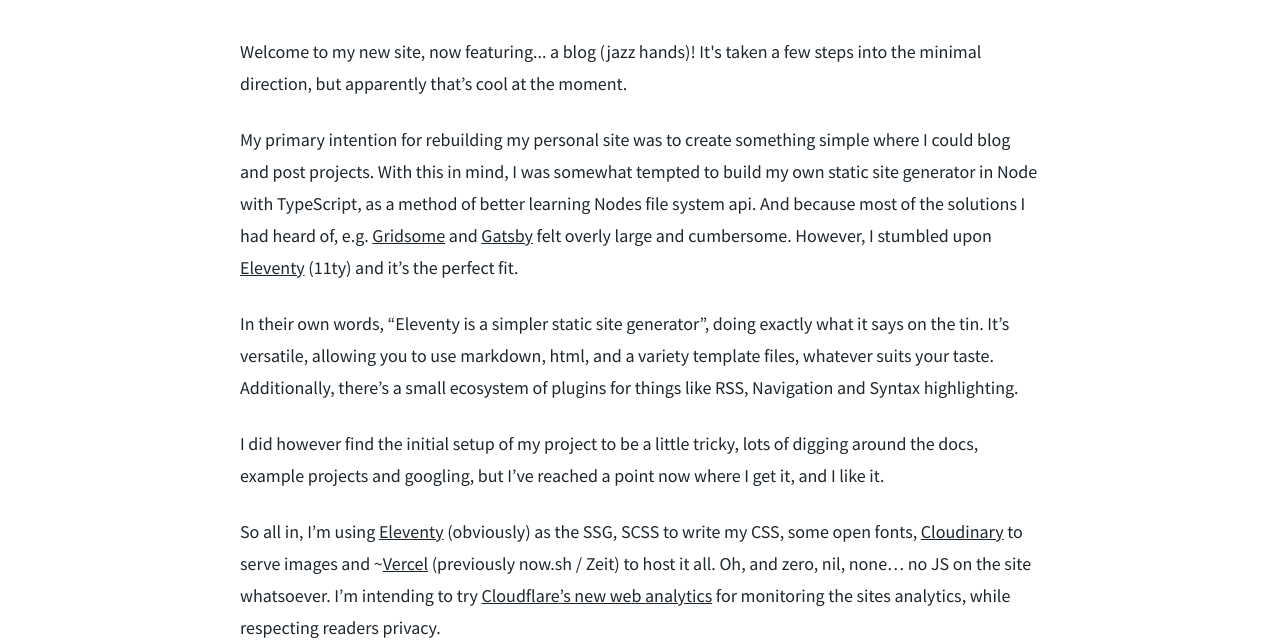
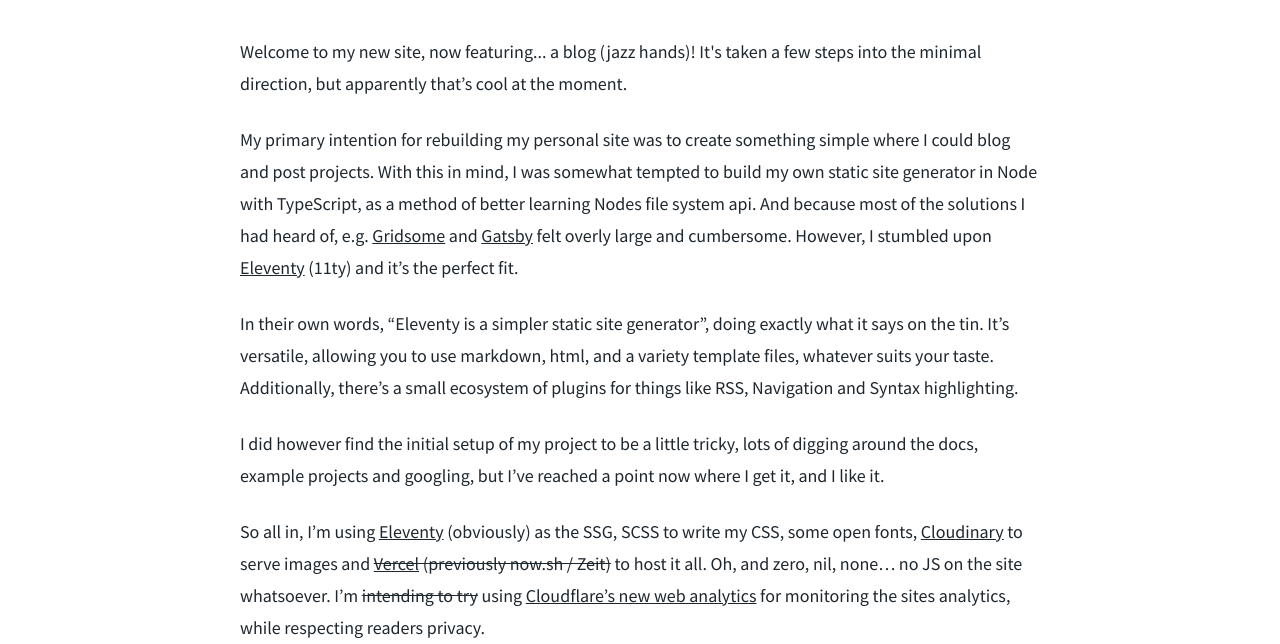
Before and after one commit to jam3sn/jamesnewman.dev, an Eleventy site: page src/blog/hello-world.md in a window 1280 px wide. Shown: the part 308-952 px from the top of the page. Built offline with nearby package versions, Linux system fonts and the light colour scheme; Eleventy itself is replaced by a stand-in of ours; files that its build step writes are made by us from their sources.

Commit message:
striked out old information on hello world post

```diff
--- a/src/blog/hello-world.md
+++ b/src/blog/hello-world.md
@@ -14,7 +14,7 @@
 
 I did however find the initial setup of my project to be a little tricky, lots of digging around the docs, example projects and googling, but I’ve reached a point now where I get it, and I like it.
 
-So all in, I’m using [Eleventy](https://www.11ty.dev "Eleventy (11ty)") (obviously) as the SSG, SCSS to write my CSS, some open fonts, [Cloudinary](https://cloudinary.com "Cloudinary") to serve images and ~[Vercel](https://vercel.com "Vercel") (previously now.sh / Zeit) to host it all. Oh, and zero, nil, none… no JS on the site whatsoever. I’m intending to try [Cloudflare’s new web analytics](https://www.cloudflare.com/en-gb/web-analytics/) for monitoring the sites analytics, while respecting readers privacy.
+So all in, I’m using [Eleventy](https://www.11ty.dev "Eleventy (11ty)") (obviously) as the SSG, SCSS to write my CSS, some open fonts, [Cloudinary](https://cloudinary.com "Cloudinary") to serve images and ~~[Vercel](https://vercel.com "Vercel") (previously now.sh / Zeit)~~ to host it all. Oh, and zero, nil, none… no JS on the site whatsoever. I’m ~~intending to try~~ using [Cloudflare’s new web analytics](https://www.cloudflare.com/en-gb/web-analytics/) for monitoring the sites analytics, while respecting readers privacy.
 
 **UPDATE**: As of 1st November 2022 I switched to [Cloudflare Pages](https://pages.cloudflare.com/). I'm also using Cloudflares Web Analytics on the free tier. It's somewhat basic but does the job for what I want.
 
```
